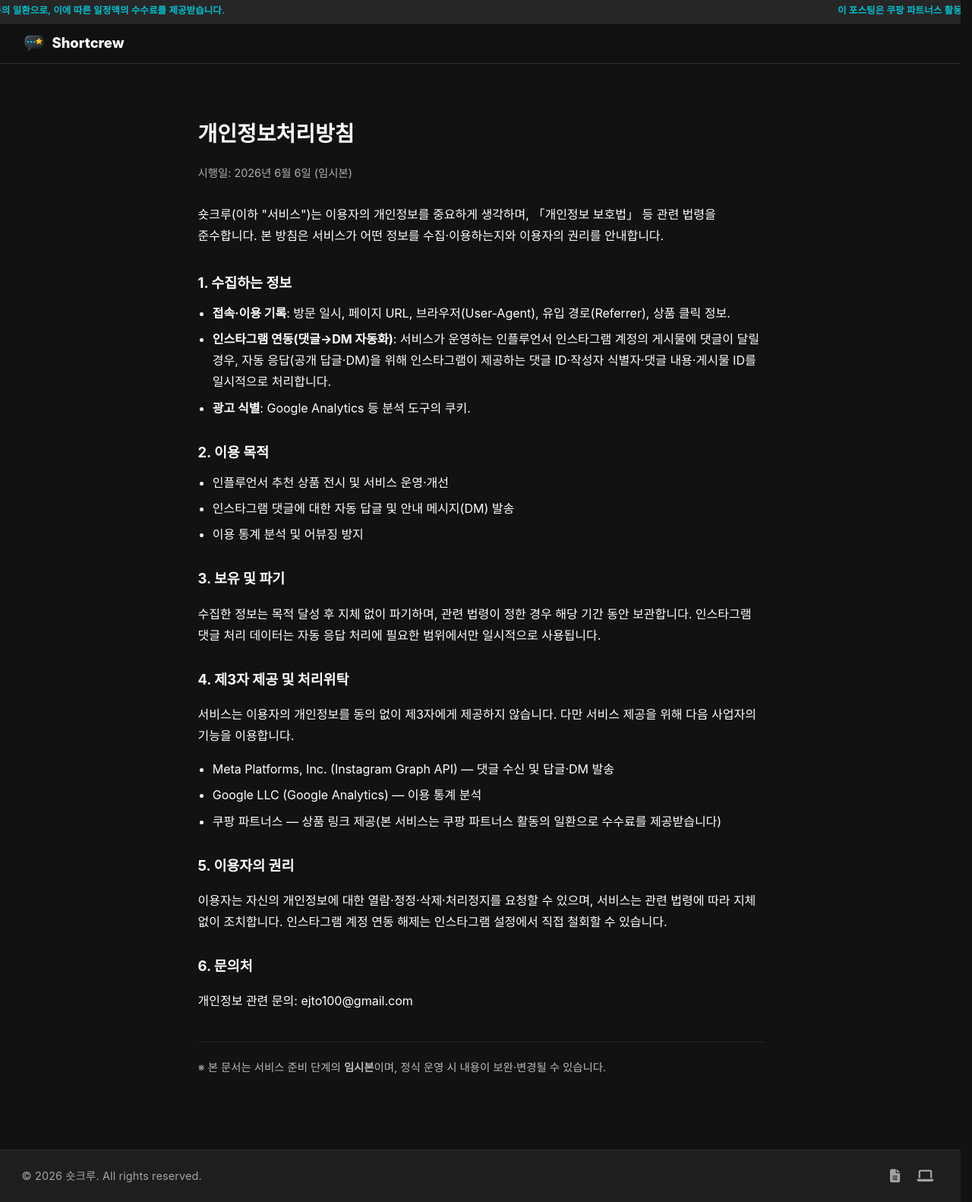
After one commit to sswik/shortcrew, a FastAPI app: page /privacy in a window 1280 px wide. The commit adds this page. Shown: the whole page at 76% size. Run offline with FastAPI, Linux system fonts and the light colour scheme; some web fonts are replaced.

Commit message:
feat: 개인정보처리방침(/privacy) 페이지 추가
- /privacy 라우트(catch-all 앞) + privacy.html(숏크루 브랜딩, 임시본)
- 푸터 노트북 아이콘 왼쪽에 문서 아이콘 → /privacy
- 약관 문서용 .legal-doc CSS + 푸터 아이콘 간격
- Meta 앱 검수 제출용 공개 URL

Co-Authored-By: Claude Opus 4.8 <noreply@anthropic.com>

```diff
--- a/app/client/templates/base.html
+++ b/app/client/templates/base.html
@@ -49,7 +49,7 @@
     <footer class="site-footer">
         <div class="container site-footer__inner">
             <p class="site-footer__copyright">© <span id="site-footer-year"></span> 숏크루. All rights reserved.</p>
-            <p class="site-footer__admin"><a href="/admin/dashboard" class="site-footer__dashboard" aria-label="대시보드" title="대시보드"><i class="fa-solid fa-laptop" aria-hidden="true"></i></a></p>
+            <p class="site-footer__admin"><a href="/privacy" class="site-footer__dashboard" aria-label="개인정보처리방침" title="개인정보처리방침"><i class="fa-solid fa-file-lines" aria-hidden="true"></i></a><a href="/admin/dashboard" class="site-footer__dashboard" aria-label="대시보드" title="대시보드"><i class="fa-solid fa-laptop" aria-hidden="true"></i></a></p>
         </div>
     </footer>
 
--- /dev/null
+++ b/app/client/templates/privacy.html
@@ -0,0 +1,61 @@
+{% extends "base.html" %}
+
+{% block title %}개인정보처리방침 · 숏크루{% endblock %}
+
+{% block content %}
+<article class="legal-doc">
+    <h1 class="legal-doc__title">개인정보처리방침</h1>
+    <p class="legal-doc__updated">시행일: 2026년 6월 6일 (임시본)</p>
+
+    <p class="legal-doc__intro">
+        숏크루(이하 "서비스")는 이용자의 개인정보를 중요하게 생각하며,
+        「개인정보 보호법」 등 관련 법령을 준수합니다. 본 방침은 서비스가 어떤 정보를
+        수집·이용하는지와 이용자의 권리를 안내합니다.
+    </p>
+
+    <section class="legal-doc__section">
+        <h2>1. 수집하는 정보</h2>
+        <ul>
+            <li><strong>접속·이용 기록</strong>: 방문 일시, 페이지 URL, 브라우저(User-Agent), 유입 경로(Referrer), 상품 클릭 정보.</li>
+            <li><strong>인스타그램 연동(댓글→DM 자동화)</strong>: 서비스가 운영하는 인플루언서 인스타그램 계정의 게시물에 댓글이 달릴 경우, 자동 응답(공개 답글·DM)을 위해 인스타그램이 제공하는 댓글 ID·작성자 식별자·댓글 내용·게시물 ID를 일시적으로 처리합니다.</li>
+            <li><strong>광고 식별</strong>: Google Analytics 등 분석 도구의 쿠키.</li>
+        </ul>
+    </section>
+
+    <section class="legal-doc__section">
+        <h2>2. 이용 목적</h2>
+        <ul>
+            <li>인플루언서 추천 상품 전시 및 서비스 운영·개선</li>
+            <li>인스타그램 댓글에 대한 자동 답글 및 안내 메시지(DM) 발송</li>
+            <li>이용 통계 분석 및 어뷰징 방지</li>
+        </ul>
+    </section>
+
+    <section class="legal-doc__section">
+        <h2>3. 보유 및 파기</h2>
+        <p>수집한 정보는 목적 달성 후 지체 없이 파기하며, 관련 법령이 정한 경우 해당 기간 동안 보관합니다. 인스타그램 댓글 처리 데이터는 자동 응답 처리에 필요한 범위에서만 일시적으로 사용됩니다.</p>
+    </section>
+
+    <section class="legal-doc__section">
+        <h2>4. 제3자 제공 및 처리위탁</h2>
+        <p>서비스는 이용자의 개인정보를 동의 없이 제3자에게 제공하지 않습니다. 다만 서비스 제공을 위해 다음 사업자의 기능을 이용합니다.</p>
+        <ul>
+            <li>Meta Platforms, Inc. (Instagram Graph API) — 댓글 수신 및 답글·DM 발송</li>
+            <li>Google LLC (Google Analytics) — 이용 통계 분석</li>
+            <li>쿠팡 파트너스 — 상품 링크 제공(본 서비스는 쿠팡 파트너스 활동의 일환으로 수수료를 제공받습니다)</li>
+        </ul>
+    </section>
+
+    <section class="legal-doc__section">
+        <h2>5. 이용자의 권리</h2>
+        <p>이용자는 자신의 개인정보에 대한 열람·정정·삭제·처리정지를 요청할 수 있으며, 서비스는 관련 법령에 따라 지체 없이 조치합니다. 인스타그램 계정 연동 해제는 인스타그램 설정에서 직접 철회할 수 있습니다.</p>
+    </section>
+
+    <section class="legal-doc__section">
+        <h2>6. 문의처</h2>
+        <p>개인정보 관련 문의: <a href="mailto:ejto100@gmail.com">ejto100@gmail.com</a></p>
+    </section>
+
+    <p class="legal-doc__note">※ 본 문서는 서비스 준비 단계의 <strong>임시본</strong>이며, 정식 운영 시 내용이 보완·변경될 수 있습니다.</p>
+</article>
+{% endblock %}
--- a/main.py
+++ b/main.py
@@ -459,6 +459,12 @@ def home(request: Request, db: Session = Depends(get_db)) -> HTMLResponse:
 @app.get("/about", response_class=HTMLResponse)
 def about_page(request: Request) -> HTMLResponse:
     return templates.TemplateResponse(request, "about.html", _client_theme_context())
+
+
+@app.get("/privacy", response_class=HTMLResponse)
+def privacy(request: Request) -> HTMLResponse:
+    """개인정보처리방침(임시). Meta 앱 검수 제출용 공개 URL. catch-all 앞에 등록."""
+    return templates.TemplateResponse(request, "privacy.html", _client_theme_context())
 
 
 @app.get("/shop/{path_slug}", response_class=HTMLResponse, response_model=None)
--- a/static/css/style.css
+++ b/static/css/style.css
@@ -2007,6 +2007,10 @@ a.review-board__item:hover {
 
 .site-footer__admin {
     font-size: 0.85rem;
+    display: inline-flex;
+    align-items: center;
+    gap: 0.25rem;
+    margin: 0;
 }
 
 .site-footer__dashboard {
@@ -2018,6 +2022,58 @@ a.review-board__item:hover {
     font-size: 1.1rem;
     text-decoration: none;
     border-radius: 8px;
+}
+
+/* 개인정보처리방침 등 약관 문서 */
+.legal-doc {
+    max-width: 760px;
+    margin: 2.5rem auto;
+    padding: 0 0.5rem;
+    line-height: 1.75;
+    word-break: keep-all;
+}
+
+.legal-doc__title {
+    font-size: 1.75rem;
+    font-weight: 800;
+    margin-bottom: 0.35rem;
+}
+
+.legal-doc__updated {
+    opacity: 0.65;
+    font-size: 0.9rem;
+    margin-bottom: 1.75rem;
+}
+
+.legal-doc__intro {
+    margin-bottom: 2rem;
+}
+
+.legal-doc__section {
+    margin-bottom: 1.75rem;
+}
+
+.legal-doc__section h2 {
+    font-size: 1.15rem;
+    font-weight: 700;
+    margin-bottom: 0.6rem;
+}
+
+.legal-doc__section ul {
+    padding-left: 1.2rem;
+    margin: 0;
+}
+
+.legal-doc__section li {
+    margin-bottom: 0.4rem;
+}
+
+.legal-doc__note {
+    margin-top: 2.5rem;
+    padding-top: 1.25rem;
+    border-top: 1px solid rgba(128, 128, 128, 0.25);
+    font-size: 0.9rem;
+    opacity: 0.7;
 }
 
 /* 좁은 화면: 가로형 랭킹·2열 상품 유지, 히어로만 미세 조정 */
```
